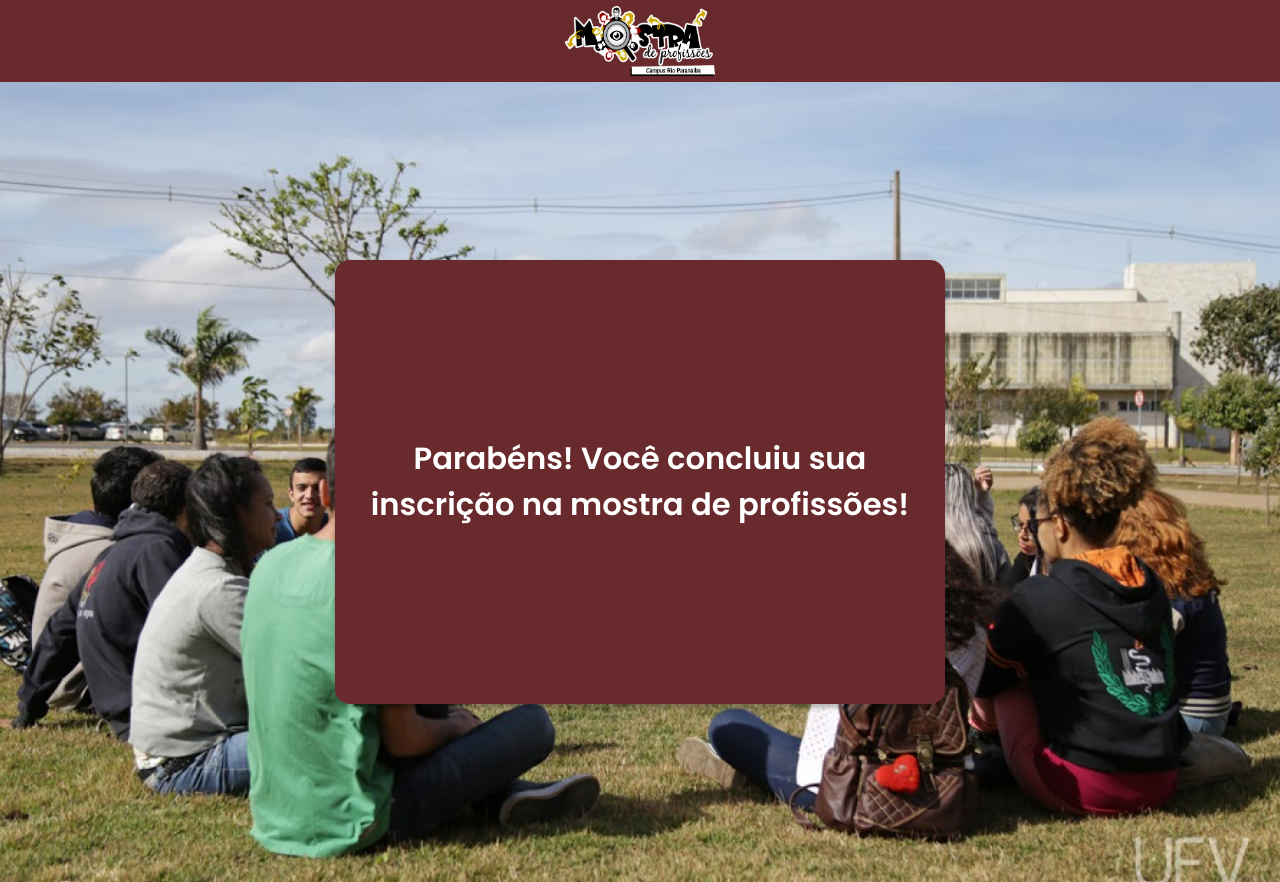
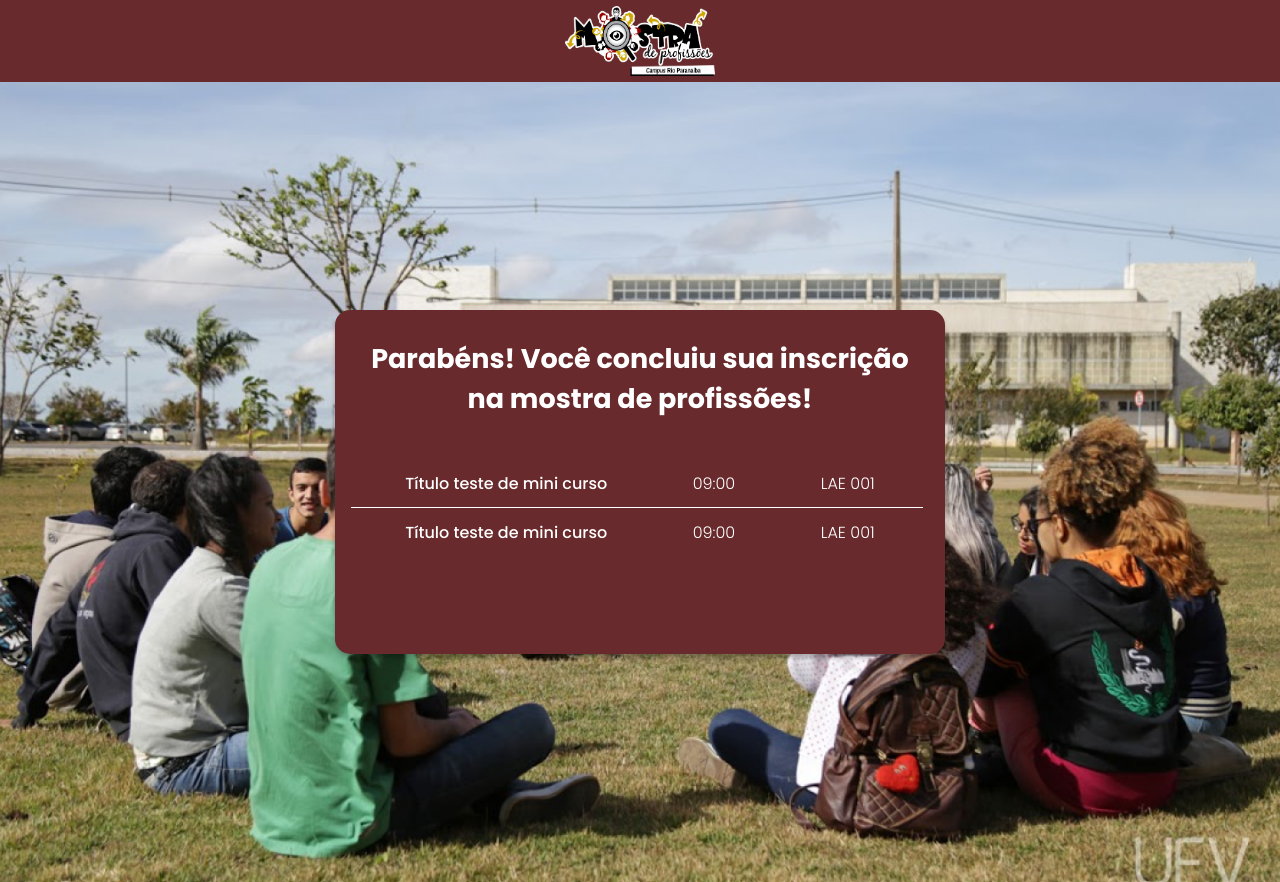
Before and after one commit to lucassouzafranco/ufv-system, a React (Create React App) app: page /inscricao in a window 1280 px wide. Built offline with nearby package versions, Linux system fonts and the light colour scheme.

Commit message:
Estilo da página de confirmação de inscrição

```diff
--- a/src/components/Form/styleForm.js
+++ b/src/components/Form/styleForm.js
@@ -5,11 +5,6 @@ export const Form = styled.form`
   align-items: center;
   justify-content: center;
   flex-direction: column;
-
-  @media (max-width: 414px) {
-    margin-bottom: 20%;
-
-  }
 `
 
 export const Title = styled.h1`
--- a/src/components/Inscription/index.js
+++ b/src/components/Inscription/index.js
@@ -1,5 +1,14 @@
 import React from "react";
-import { Card, Confirm, Content, ContentCard } from './styleInscription';
+import {
+  Card,
+  MessageTitle,
+  Content,
+  ContentCard,
+  Information,
+  MiniCourseName,
+  Time,
+  Place,
+  WhiteStrip} from './styleInscription';
 
 export default function InscriptionC() {
 
@@ -10,8 +19,19 @@ export default function InscriptionC() {
       <Content>
         <Card>
           <ContentCard>
-            <Confirm>Parabéns! Você concluiu
-              sua inscrição na mostra de profissões!</Confirm>
+            <MessageTitle><h2>Parabéns! Você concluiu
+              sua inscrição na mostra de profissões!</h2></MessageTitle>
+            <Information>
+              <MiniCourseName>Título teste de mini curso</MiniCourseName>
+              <Time>09:00</Time>
+              <Place>LAE 001</Place>
+            </Information>
+            <WhiteStrip />
+            <Information>
+              <MiniCourseName>Título teste de mini curso</MiniCourseName>
+              <Time>09:00</Time>
+              <Place>LAE 001</Place>
+            </Information>
           </ContentCard>
         </Card>
       </Content>
--- a/src/components/Inscription/styleInscription.js
+++ b/src/components/Inscription/styleInscription.js
@@ -14,11 +14,11 @@ export const Content = styled.main`
 export const Card = styled.div`
   background-color: #682A2C;
   width: 610px;
-  height: 444px;
+  height: 344px;
   border-radius: 15px;
   box-shadow: 0px 4px 4px rgba(0, 0, 0, 0.25);
   display: flex;
-  align-items: center;
+  padding-top: 1%;
   justify-content: center;
 `
 
@@ -27,8 +27,38 @@ export const ContentCard = styled.div`
   padding: 1em;
 `
 
-export const Confirm = styled.span`
-  color: #fff;
-  font-size: 23pt;
-  font-weight: 600;
+export const MessageTitle = styled.h2`
+color: #fff;
+font-size: large;
+font-weight: 600;
+margin-bottom: 7%;
 `
+
+export const Information = styled.div`
+  display: flex;
+  justify-content: space-around;
+  padding: 2%;
+  `
+
+export const MiniCourseName = styled.span`
+  color: white;
+  font-weight: 500;
+  padding-bottom:
+`
+
+export const Time = styled.span`
+  color: white;
+  font-weight: 300;
+`
+
+export const Place = styled.span`
+  color: white;
+  font-weight: 300;
+`
+
+export const WhiteStrip = styled.span`
+  display: flex;
+  positivion: absolute;
+  width: 99%;
+  border-bottom: 1px solid white;
+`
```
